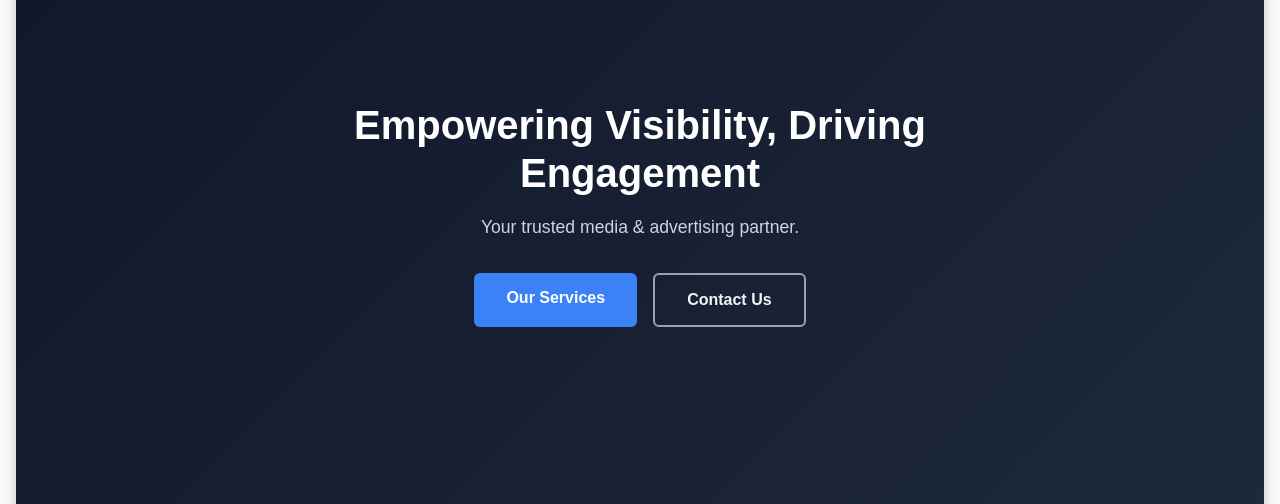
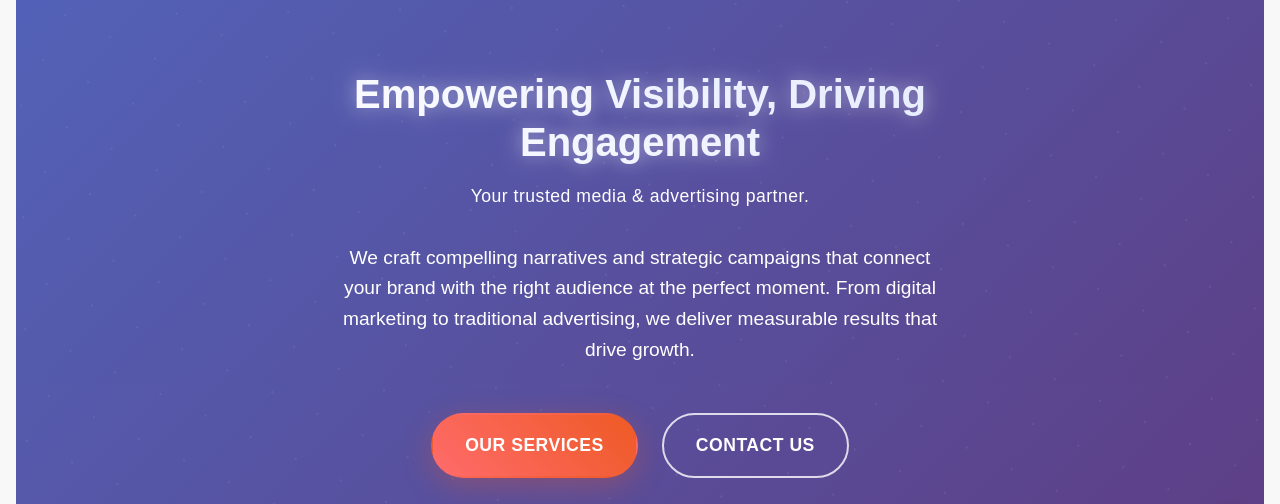
Before and after one commit to samprinc/captain001-fnd, a React (Vite) app: page / in a window 1280 px wide. Shown: the part 218-722 px from the top of the page. Built offline with nearby package versions, Linux system fonts and the light colour scheme; no server answers.

Commit message:
Update header styles

```diff
--- a/src/components/HeroSection.css
+++ b/src/components/HeroSection.css
@@ -1,89 +1,198 @@
-/* src/components/HeroSection.css */
-
+/* HeroSection.css */
 .hero-marketing {
   position: relative;
+  height: 100vh;
   display: flex;
   align-items: center;
   justify-content: center;
-  min-height: 85vh;
-  padding: 4rem 2rem;
-  background: linear-gradient(135deg, #0f172a, #1e293b); /* deep navy to slate blue */
-  color: #f1f5f9;
+  background: linear-gradient(135deg, #667eea 0%, #764ba2 100%);
+  color: white;
+  overflow: hidden;
+  padding: 2rem 1rem;
   text-align: center;
-  border-radius: 0 0 16px 16px;
-  overflow: hidden;
-  box-shadow: 0 4px 12px rgba(0, 0, 0, 0.2);
+  margin-bottom: 90px;
+}
+
+/* Animated background elements */
+.hero-marketing::before {
+  content: '';
+  position: absolute;
+  top: -50%;
+  left: -50%;
+  width: 200%;
+  height: 200%;
+  background: radial-gradient(circle, rgba(255,255,255,0.1) 1px, transparent 1px);
+  background-size: 50px 50px;
+  animation: float 20s ease-in-out infinite;
+  z-index: 1;
+}
+
+.hero-marketing::after {
+  content: '';
+  position: absolute;
+  top: 0;
+  left: 0;
+  right: 0;
+  bottom: 0;
+  background: rgba(0, 0, 0, 0.2);
+  z-index: 2;
+}
+
+@keyframes float {
+  0%, 100% { transform: translateY(0) rotate(0deg); }
+  50% { transform: translateY(-20px) rotate(180deg); }
 }
 
 .hero-content {
+  position: relative;
+  z-index: 3;
+  text-align: center;
   max-width: 800px;
-  z-index: 1;
+  margin: 0 auto;
+  animation: slideInUp 1s ease-out;
 }
 
-.hero-marketing h1 {
-  font-size: 2.8rem;
-  margin-bottom: 1rem;
-  font-weight: 800;
-  line-height: 1.2;
-  color: #ffffff;
+@keyframes slideInUp {
+  from {
+    opacity: 0;
+    transform: translateY(50px);
+  }
+  to {
+    opacity: 1;
+    transform: translateY(0);
+  }
 }
 
-.hero-marketing p {
-  font-size: 1.25rem;
+.hero-content h1 {
+  font-size: clamp(2.5rem, 5vw, 4rem);
+  font-weight: 700;
+  line-height: 1.2;
+  margin-bottom: 1.5rem;
+  background: linear-gradient(45deg, #ffffff, #e0e7ff);
+  background-clip: text;
+  -webkit-background-clip: text;
+  -webkit-text-fill-color: transparent;
+  animation: glow 3s ease-in-out infinite alternate;
+}
+
+@keyframes glow {
+  from {
+    text-shadow: 0 0 20px rgba(255, 255, 255, 0.5);
+  }
+  to {
+    text-shadow: 0 0 30px rgba(255, 255, 255, 0.8);
+  }
+}
+
+.hero-content p {
+  font-size: clamp(1.2rem, 2.5vw, 1.5rem);
   margin-bottom: 2rem;
-  font-weight: 400;
-  color: #cbd5e1;
+  opacity: 0.9;
+  font-weight: 300;
+  letter-spacing: 0.5px;
+  animation: fadeIn 1s ease-out 0.5s both;
+}
+
+.hero-subtitle {
+  font-size: clamp(1rem, 2vw, 1.2rem);
+  margin-bottom: 3rem;
+  opacity: 0.8;
+  font-weight: 300;
+  max-width: 600px;
+  margin-left: auto;
+  margin-right: auto;
+  animation: fadeIn 1s ease-out 0.7s both;
+}
+
+@keyframes fadeIn {
+  from { opacity: 0; }
+  to { opacity: 1; }
 }
 
 .hero-buttons {
   display: flex;
+  gap: 1.5rem;
   justify-content: center;
   flex-wrap: wrap;
-  gap: 1rem;
+  animation: fadeIn 1s ease-out 0.9s both;
 }
 
 .hero-btn {
-  padding: 0.75rem 2rem;
-  font-size: 1rem;
-  border: none;
-  border-radius: 6px;
+  display: inline-block;
+  padding: 1rem 2rem;
   text-decoration: none;
+  border-radius: 50px;
   font-weight: 600;
+  font-size: 1.1rem;
   transition: all 0.3s ease;
+  position: relative;
+  overflow: hidden;
+  min-width: 160px;
+  text-align: center;
+  border: 2px solid transparent;
+  text-transform: uppercase;
+  letter-spacing: 0.5px;
+}
+
+.hero-btn::before {
+  content: '';
+  position: absolute;
+  top: 0;
+  left: -100%;
+  width: 100%;
+  height: 100%;
+  background: linear-gradient(90deg, transparent, rgba(255,255,255,0.2), transparent);
+  transition: left 0.5s ease;
+}
+
+.hero-btn:hover::before {
+  left: 100%;
 }
 
 .hero-btn.primary {
-  background-color: #3b82f6; /* blue-500 */
-  color: #fff;
+  background: linear-gradient(45deg, #ff6b6b, #ee5a24);
+  color: white;
+  box-shadow: 0 8px 30px rgba(238, 90, 36, 0.3);
 }
 
 .hero-btn.primary:hover {
-  background-color: #2563eb; /* blue-600 */
+  transform: translateY(-3px);
+  box-shadow: 0 12px 40px rgba(238, 90, 36, 0.4);
+  background: linear-gradient(45deg, #ee5a24, #ff6b6b);
 }
 
 .hero-btn.secondary {
-  background-color: transparent;
-  border: 2px solid #94a3b8; /* slate-400 */
-  color: #f1f5f9;
+  background: transparent;
+  color: white;
+  border: 2px solid rgba(255, 255, 255, 0.8);
+  backdrop-filter: blur(10px);
 }
 
 .hero-btn.secondary:hover {
-  background-color: #f1f5f9;
-  color: #0f172a;
+  background: rgba(255, 255, 255, 0.1);
+  border-color: white;
+  transform: translateY(-3px);
+  box-shadow: 0 8px 30px rgba(255, 255, 255, 0.2);
 }
 
-/* Responsive for mobile */
+
+/* Responsive Design */
 @media (max-width: 768px) {
-  .hero-marketing h1 {
-    font-size: 2rem;
+  .hero-marketing {
+    min-height: 80vh;
+    padding: 1rem;
   }
 
-  .hero-marketing p {
-    font-size: 1rem;
+  .hero-buttons {
+    flex-direction: column;
+    align-items: center;
+    gap: 1rem;
   }
 
   .hero-btn {
     width: 100%;
-    text-align: center;
+    max-width: 280px;
   }
+
+
 }
--- a/src/components/HeroSection.jsx
+++ b/src/components/HeroSection.jsx
@@ -8,10 +8,18 @@ function HeroSection() {
       <div className="hero-content">
         <h1>Empowering Visibility, Driving Engagement</h1>
         <p>Your trusted media & advertising partner.</p>
+        <div className="hero-subtitle">
+          We craft compelling narratives and strategic campaigns that connect your brand
+          with the right audience at the perfect moment. From digital marketing to traditional
+          advertising, we deliver measurable results that drive growth.
+        </div>
+
         <div className="hero-buttons">
           <Link to="/services" className="hero-btn primary">Our Services</Link>
           <Link to="/contact" className="hero-btn secondary">Contact Us</Link>
         </div>
+
+
       </div>
     </section>
   );
--- a/src/components/NewsletterForm.jsx
+++ b/src/components/NewsletterForm.jsx
@@ -5,15 +5,19 @@ import "./NewsletterForm.css";
 function NewsletterForm() {
   const [email, setEmail] = useState("");
   const [success, setSuccess] = useState(false);
+  const [error, setError] = useState(null);
 
   const handleSubmit = async (e) => {
     e.preventDefault();
     try {
-      await axios.post("http://127.0.0.1:8000/api/newsletter/", { email });
+      await axios.post("https://captain001-bnd.onrender.com/api/newsletter/", { email });
       setSuccess(true);
+      setError(null);
       setEmail("");
-    } catch (error) {
-      console.error("Newsletter signup failed", error);
+    } catch (err) {
+      console.error("Newsletter signup failed", err);
+      setError("Failed to subscribe. Try again!");
+      setSuccess(false);
     }
   };
 
@@ -34,6 +38,7 @@ function NewsletterForm() {
       />
       <button type="submit">Subscribe</button>
       {success && <p className="success-message">Thank you for subscribing!</p>}
+      {error && <p className="error-message">{error}</p>}
     </form>
   );
 }
```
